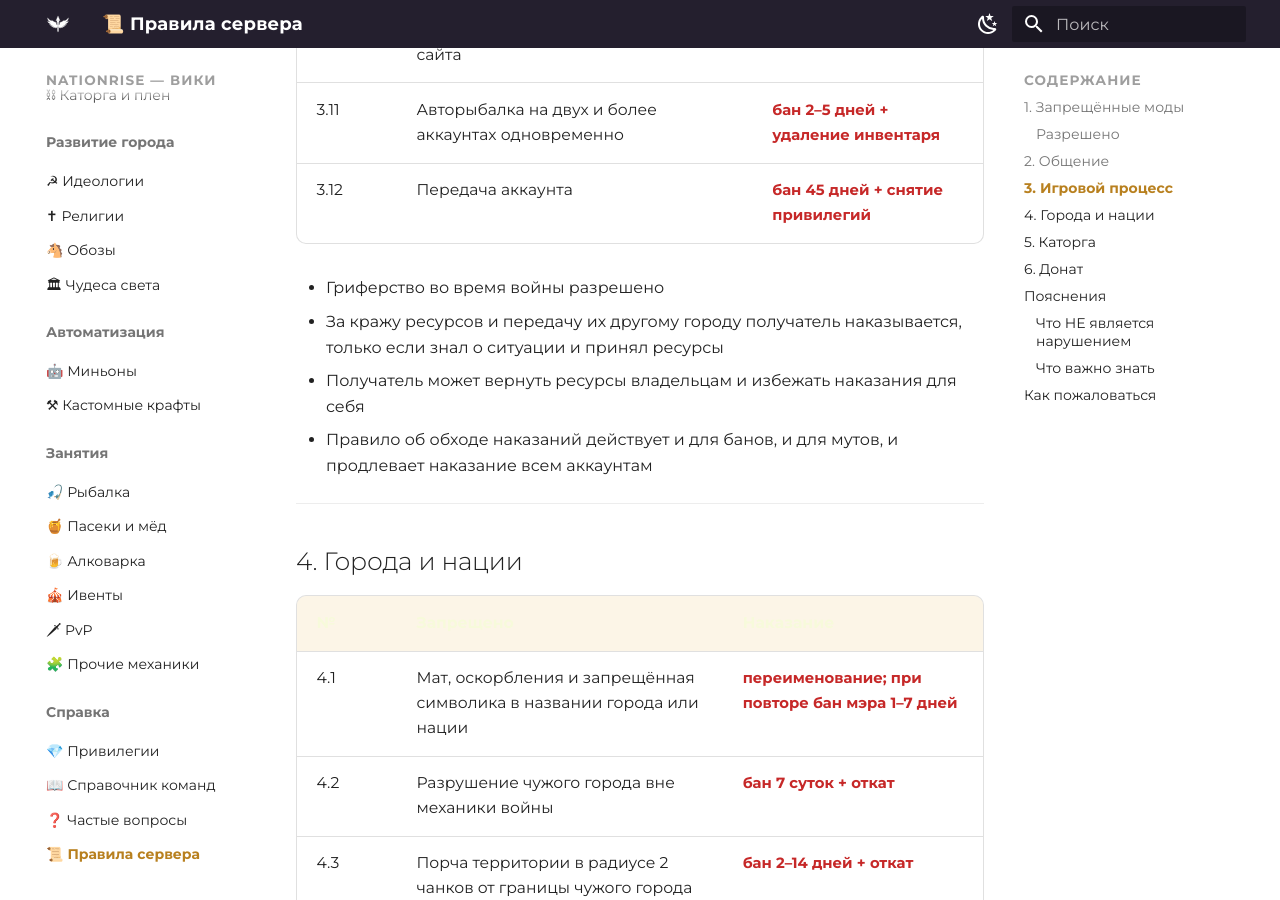
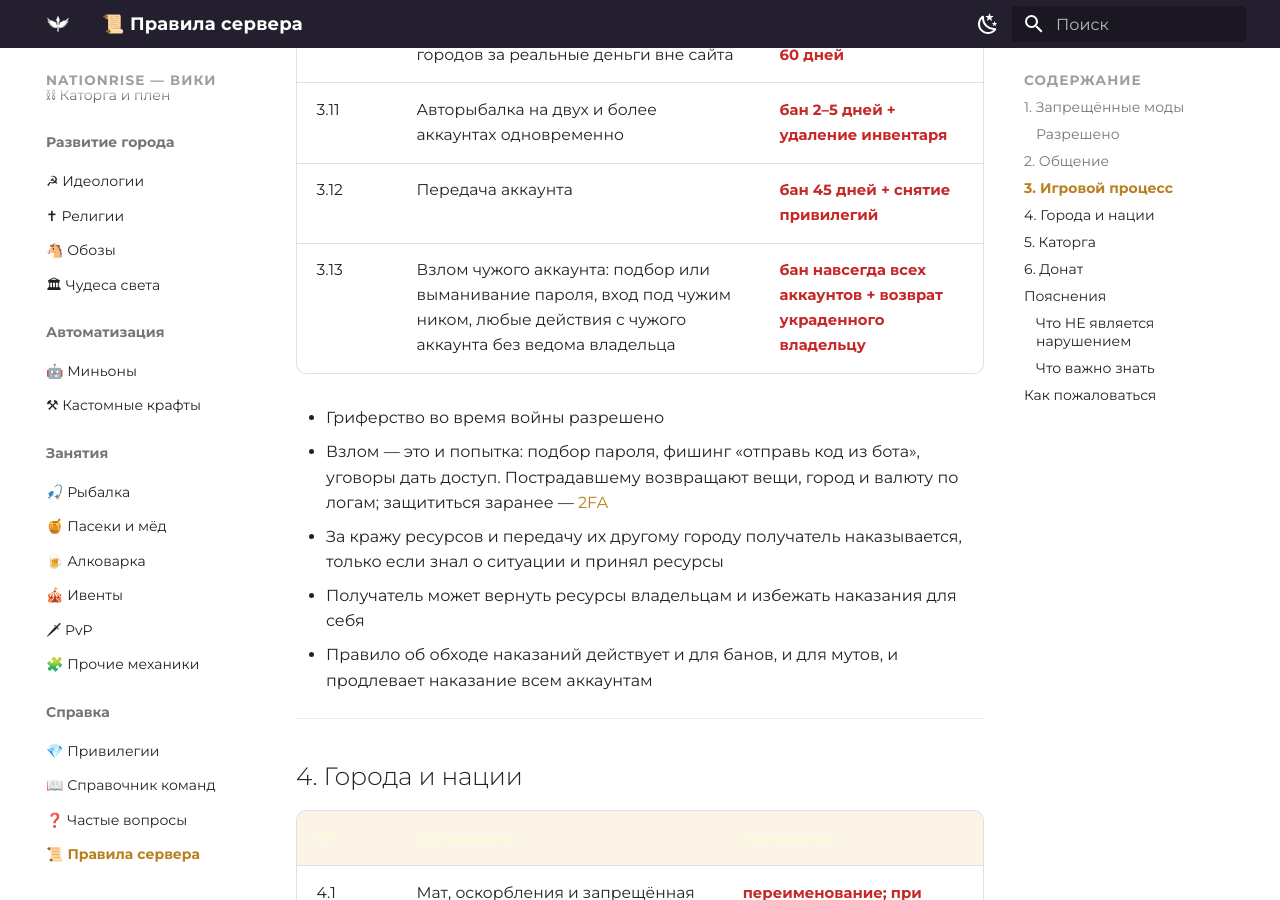
Before and after one commit to zixSSSed/NationRise-Wiki-RU, an MkDocs documentation site: the page built from docs/rules.md, in a window 1280 px wide and 900 px high, scrolled down 4449 px. Built offline with MkDocs 1.6.1 and Material for MkDocs 9.7.7, drawn with Linux system fonts in a browser that asks for light colours.

Commit message:
Правила: 3.13 — взлом аккаунтов

```diff
--- a/docs/rules.md
+++ b/docs/rules.md
@@ -85,8 +85,10 @@
 | 3.10 | Продажа и покупка игровых вещей и городов за реальные деньги вне сайта | <span class="nak">бан обеих сторон до 60 дней</span> |
 | 3.11 | Авторыбалка на двух и более аккаунтах одновременно | <span class="nak">бан 2–5 дней + удаление инвентаря</span> |
 | 3.12 | Передача аккаунта | <span class="nak">бан 45 дней + снятие привилегий</span> |
+| 3.13 | Взлом чужого аккаунта: подбор или выманивание пароля, вход под чужим ником, любые действия с чужого аккаунта без ведома владельца | <span class="nak">бан навсегда всех аккаунтов + возврат украденного владельцу</span> |
 
 - Гриферство во время войны разрешено
+- Взлом — это и попытка: подбор пароля, фишинг «отправь код из бота», уговоры дать доступ. Пострадавшему возвращают вещи, город и валюту по логам; защититься заранее — [2FA](extras.md#двухфакторная-защита-2fa)
 - За кражу ресурсов и передачу их другому городу получатель наказывается, только если знал о ситуации и принял ресурсы
 - Получатель может вернуть ресурсы владельцам и избежать наказания для себя
 - Правило об обходе наказаний действует и для банов, и для мутов, и продлевает наказание всем аккаунтам
```
